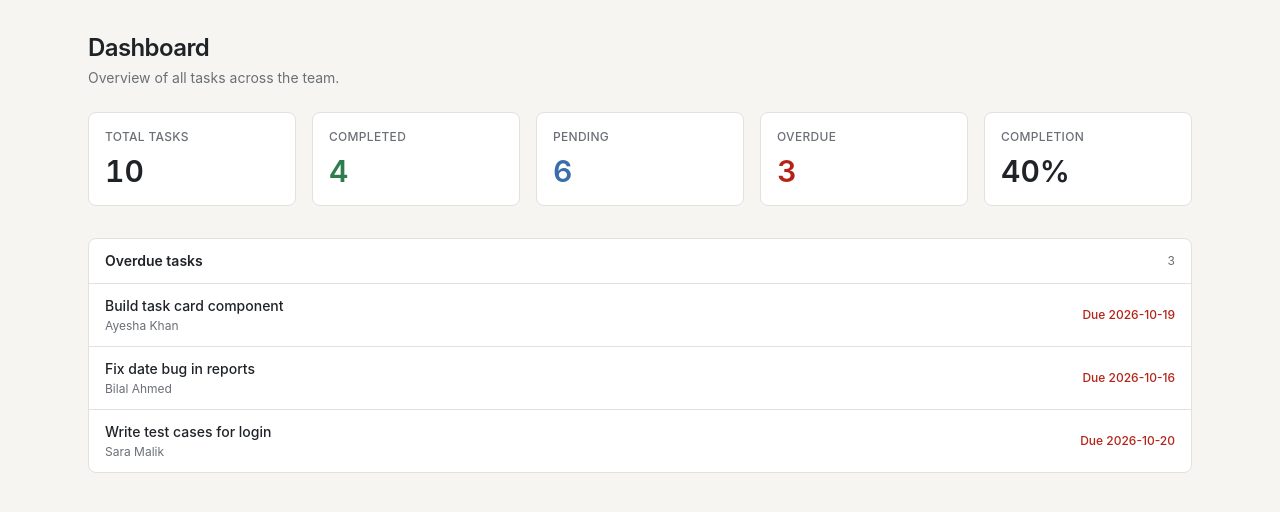
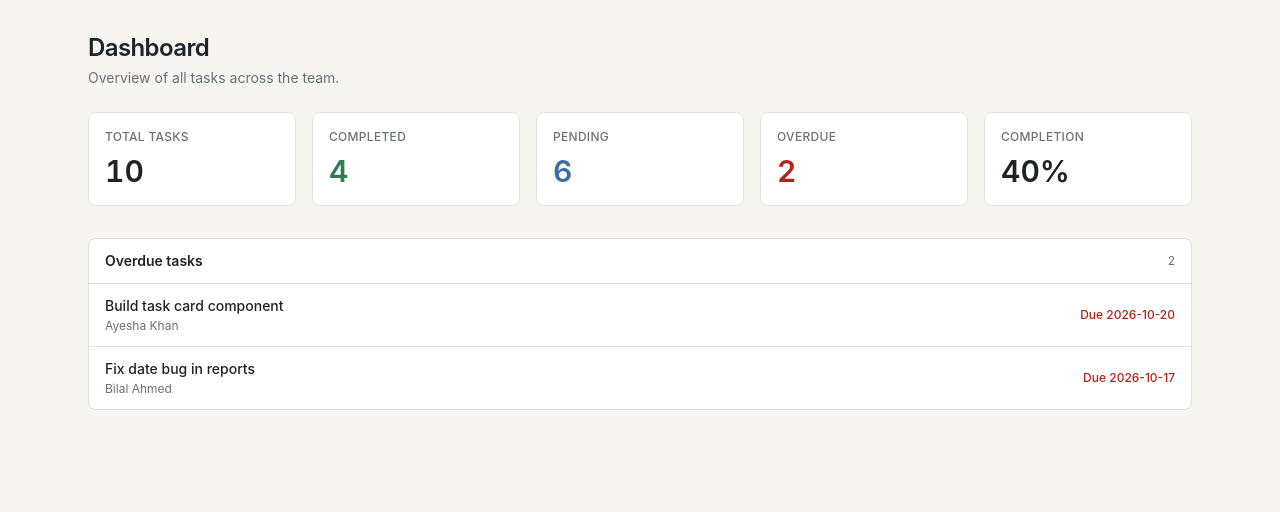
Before and after one commit to khadijafatima409/taskflow, a React (Vite) app: page / in a window 1280 px wide. Shown: the top 512 px of the page. Built offline with nearby package versions, Linux system fonts and the light colour scheme.

Commit message:
refactor(dashboard): use fixed seed dates and remove date helpers

```diff
--- a/src/components/features/dashboard/DashboardPage.tsx
+++ b/src/components/features/dashboard/DashboardPage.tsx
@@ -1,12 +1,11 @@
 import StatCard from '../../StatCard';
 import { seedTasks } from '../../../data/seedTasks';
 import { seedTeam } from '../../../data/seedTeam';
-import { todayKey } from '../../../utils/date';
 import { getTaskStats, isOverdue } from '../../../utils/taskStats';
 import OverdueTaskList from './OverdueTaskList';
 
 function DashboardPage() {
-  const today = todayKey();
+  const today = new Date().toISOString().slice(0, 10);
   const stats = getTaskStats(seedTasks, today);
   const overdueTasks = seedTasks.filter((task) => isOverdue(task, today));
 
--- a/src/data/seedTasks.ts
+++ b/src/data/seedTasks.ts
@@ -1,5 +1,4 @@
 import type { Task } from '../types/task';
-import { daysFromToday } from '../utils/date';
 
 export const seedTasks: Task[] = [
   {
@@ -9,7 +8,7 @@ export const seedTasks: Task[] = [
     status: 'done',
     priority: 'medium',
     assigneeId: 'member-1',
-    dueDate: daysFromToday(-10),
+    dueDate: '2026-10-12',
   },
   {
     id: 'task-2',
@@ -18,7 +17,7 @@ export const seedTasks: Task[] = [
     status: 'done',
     priority: 'medium',
     assigneeId: 'member-4',
-    dueDate: daysFromToday(-6),
+    dueDate: '2026-10-16',
   },
   {
     id: 'task-3',
@@ -27,7 +26,7 @@ export const seedTasks: Task[] = [
     status: 'done',
     priority: 'high',
     assigneeId: 'member-2',
-    dueDate: daysFromToday(-3),
+    dueDate: '2026-10-19',
   },
   {
     id: 'task-4',
@@ -36,7 +35,7 @@ export const seedTasks: Task[] = [
     status: 'in-progress',
     priority: 'high',
     assigneeId: 'member-1',
-    dueDate: daysFromToday(-2),
+    dueDate: '2026-10-20',
   },
   {
     id: 'task-5',
@@ -44,7 +43,7 @@ export const seedTasks: Task[] = [
     status: 'todo',
     priority: 'high',
     assigneeId: 'member-2',
-    dueDate: daysFromToday(-5),
+    dueDate: '2026-10-17',
   },
   {
     id: 'task-6',
@@ -53,7 +52,7 @@ export const seedTasks: Task[] = [
     status: 'todo',
     priority: 'medium',
     assigneeId: 'member-3',
-    dueDate: daysFromToday(-1),
+    dueDate: '2026-10-21',
   },
   {
     id: 'task-7',
@@ -62,7 +61,7 @@ export const seedTasks: Task[] = [
     status: 'in-progress',
     priority: 'medium',
     assigneeId: 'member-1',
-    dueDate: daysFromToday(2),
+    dueDate: '2026-12-10',
   },
   {
     id: 'task-8',
@@ -71,7 +70,7 @@ export const seedTasks: Task[] = [
     status: 'todo',
     priority: 'medium',
     assigneeId: null,
-    dueDate: daysFromToday(0),
+    dueDate: '2026-12-15',
   },
   {
     id: 'task-9',
@@ -89,6 +88,6 @@ export const seedTasks: Task[] = [
     status: 'done',
     priority: 'low',
     assigneeId: 'member-2',
-    dueDate: daysFromToday(0),
+    dueDate: '2026-10-22',
   },
 ];
--- a/src/utils/date.ts
+++ /dev/null
@@ -1,17 +0,0 @@
-// Format a Date as 'YYYY-MM-DD' (local time)
-function toDateKey(date: Date): string {
-  const year = date.getFullYear();
-  const month = String(date.getMonth() + 1).padStart(2, '0');
-  const day = String(date.getDate()).padStart(2, '0');
-  return `${year}-${month}-${day}`;
-}
-
-export function todayKey(): string {
-  return toDateKey(new Date());
-}
-
-export function daysFromToday(offset: number): string {
-  const date = new Date();
-  date.setDate(date.getDate() + offset);
-  return toDateKey(date);
-}
```
